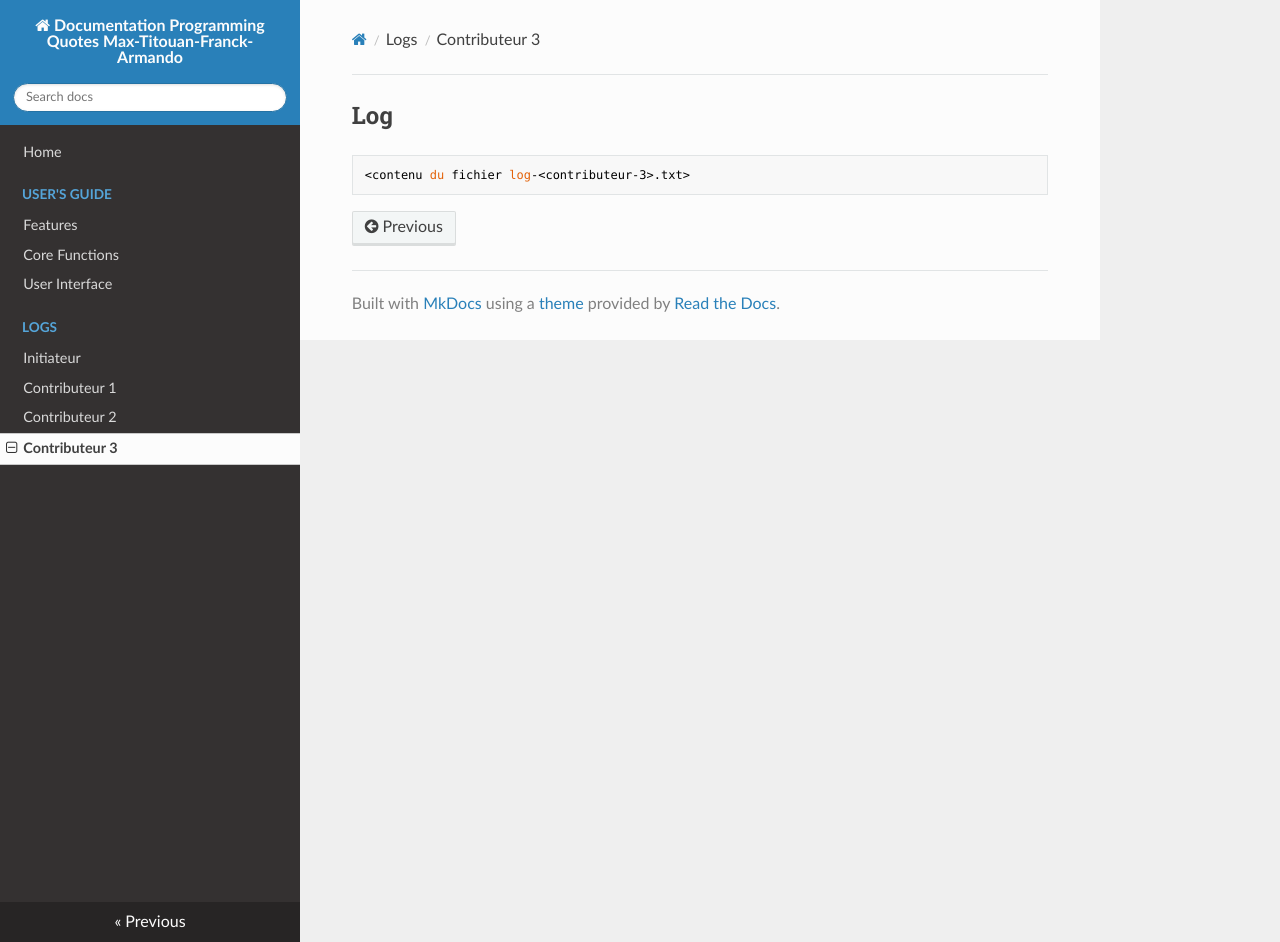
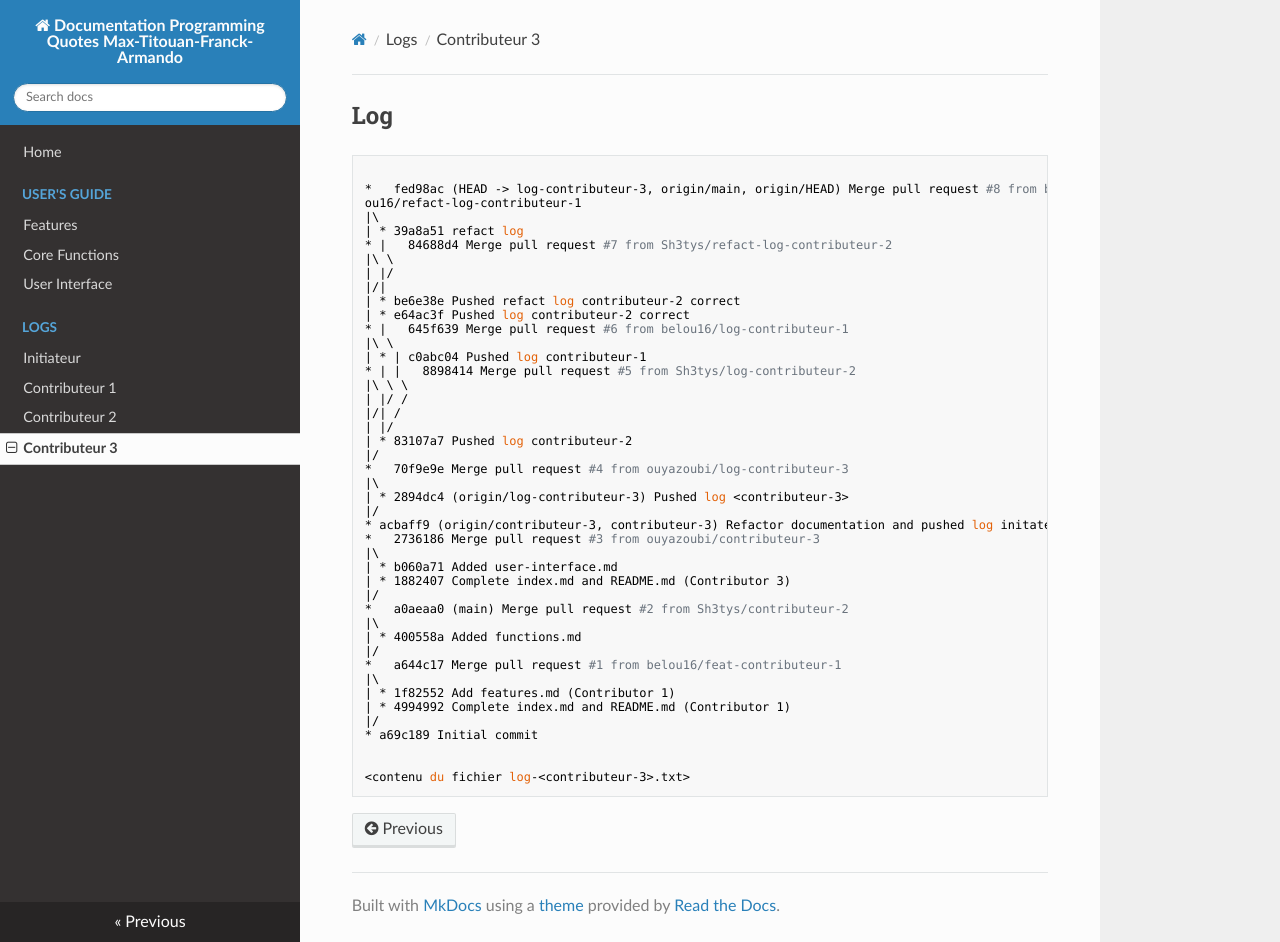
Before and after one commit to efrei-git/quotes-docs-max-titouan-franck-armando, an MkDocs documentation site: the page built from docs/logs/log-contributeur-3.md, in a window 1280 px wide and 942 px high. Built offline with MkDocs 1.6.1, drawn with Linux system fonts in a browser that asks for light colours; nearby versions of some CDN libraries.

Commit message:
refact-log3

````diff
--- a/docs/logs/log-contributeur-3.md
+++ b/docs/logs/log-contributeur-3.md
@@ -1,5 +1,48 @@
 ## Log <contributeur 3>
 
 ```bash
+
+*   fed98ac (HEAD -> log-contributeur-3, origin/main, origin/HEAD) Merge pull request #8 from bel
+ou16/refact-log-contributeur-1
+|\
+| * 39a8a51 refact log
+* |   84688d4 Merge pull request #7 from Sh3tys/refact-log-contributeur-2
+|\ \
+| |/
+|/|
+| * be6e38e Pushed refact log contributeur-2 correct
+| * e64ac3f Pushed log contributeur-2 correct
+* |   645f639 Merge pull request #6 from belou16/log-contributeur-1
+|\ \
+| * | c0abc04 Pushed log contributeur-1
+* | |   8898414 Merge pull request #5 from Sh3tys/log-contributeur-2
+|\ \ \
+| |/ /
+|/| /
+| |/
+| * 83107a7 Pushed log contributeur-2
+|/
+*   70f9e9e Merge pull request #4 from ouyazoubi/log-contributeur-3
+|\
+| * 2894dc4 (origin/log-contributeur-3) Pushed log <contributeur-3>
+|/
+* acbaff9 (origin/contributeur-3, contributeur-3) Refactor documentation and pushed log initateur
+*   2736186 Merge pull request #3 from ouyazoubi/contributeur-3
+|\
+| * b060a71 Added user-interface.md
+| * 1882407 Complete index.md and README.md (Contributor 3)
+|/
+*   a0aeaa0 (main) Merge pull request #2 from Sh3tys/contributeur-2
+|\
+| * 400558a Added functions.md
+|/
+*   a644c17 Merge pull request #1 from belou16/feat-contributeur-1
+|\
+| * 1f82552 Add features.md (Contributor 1)
+| * 4994992 Complete index.md and README.md (Contributor 1)
+|/
+* a69c189 Initial commit
+
+
 <contenu du fichier log-<contributeur-3>.txt>
 ```
````
